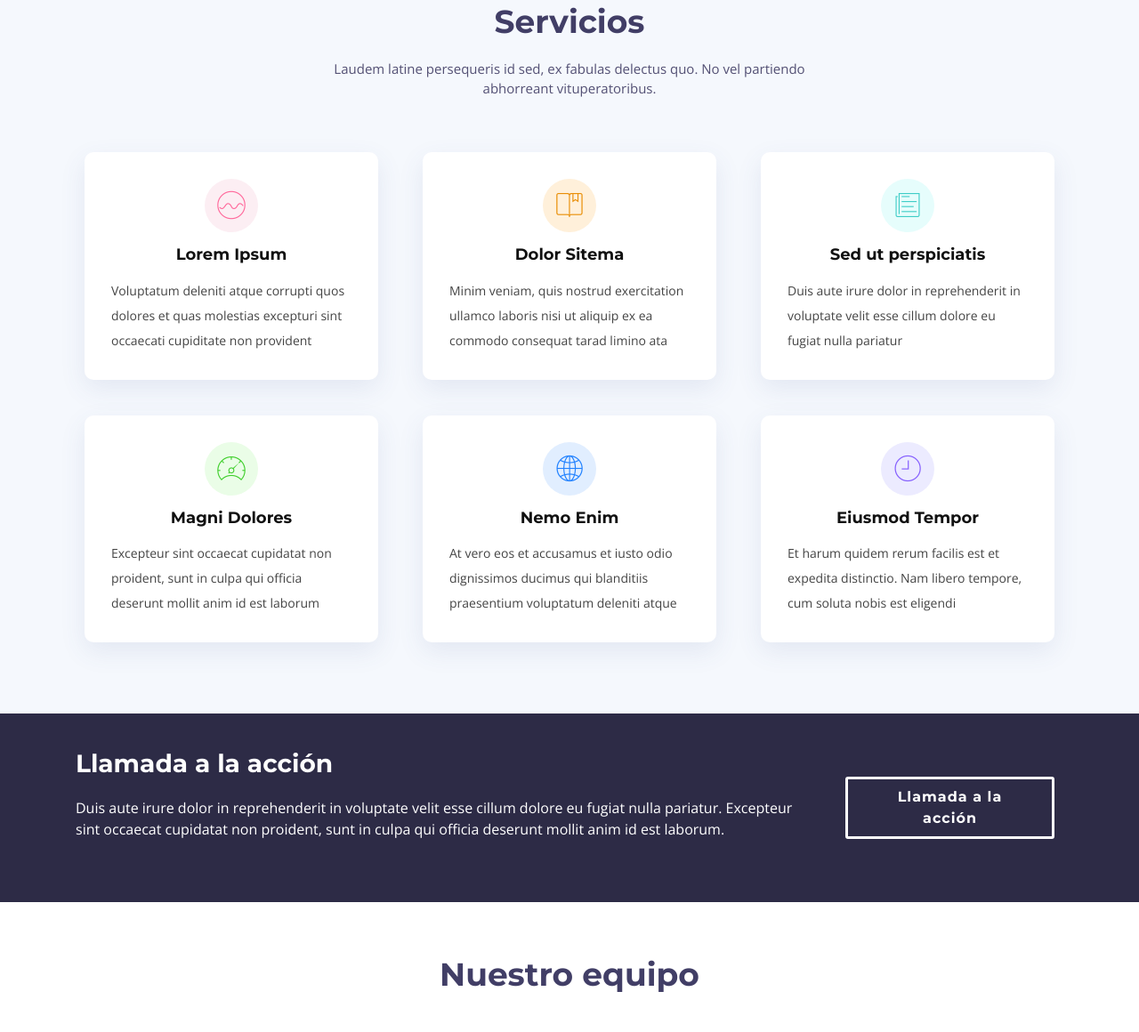
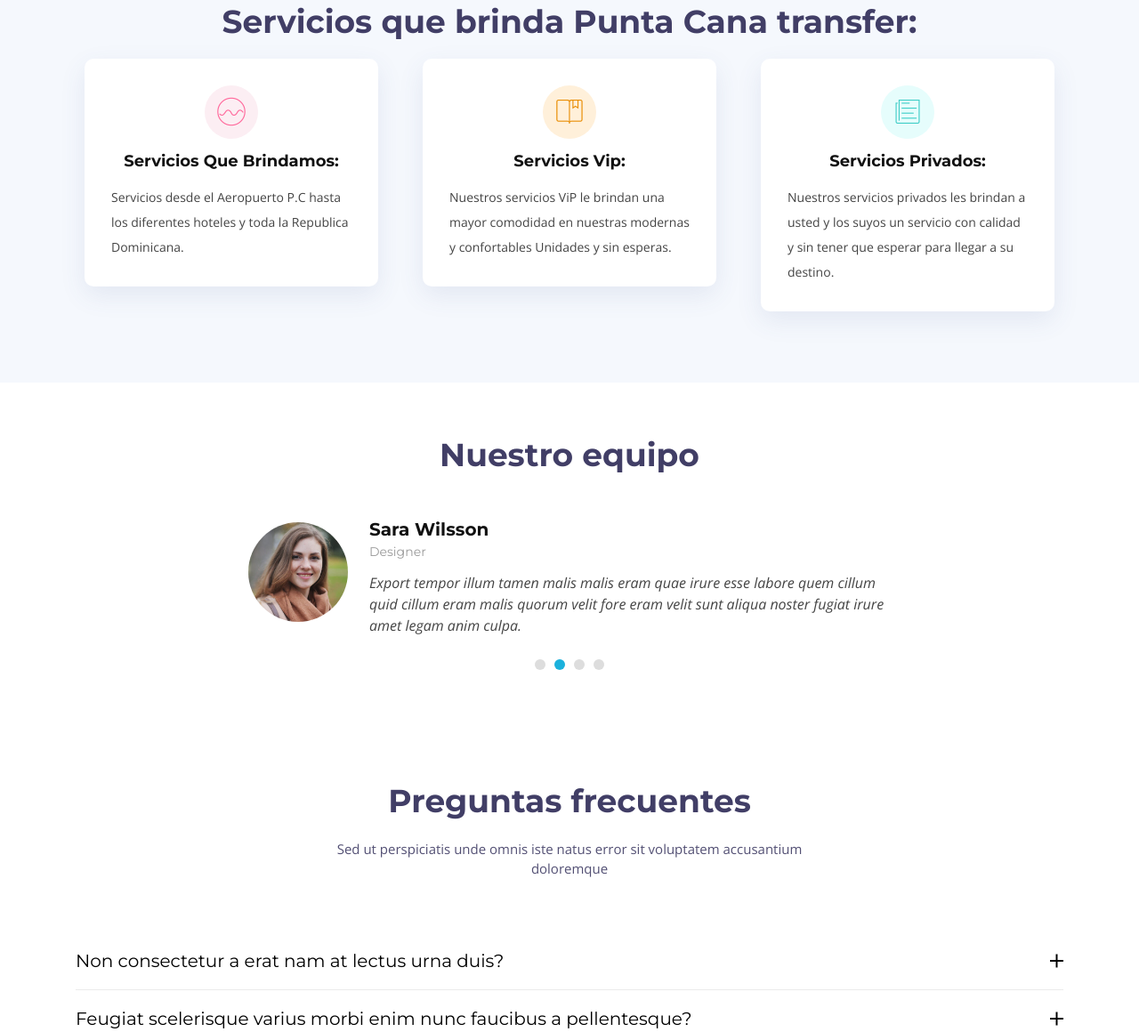
Before and after one commit to fabrod/Cana-Servic-Transport, a plain HTML site: page index.html in a window 1280 px wide. Shown: the part 1640-2800 px from the top of the page at 89% size. Drawn offline with nearby package versions, Linux system fonts and the light colour scheme; files whose address does not match are found by name.

Commit message:
main page updated yo spanish

```diff
--- a/index.html
+++ b/index.html
@@ -2,7 +2,7 @@
 <html lang="en">
 <head>
   <meta charset="utf-8">
-  <title>CANA SERVIC TRANSPORT</title>
+  <title>CANA SERVICES TRANSPORT</title>
   <meta content="width=device-width, initial-scale=1.0" name="viewport">
   <meta content="" name="keywords">
   <meta content="" name="description">
@@ -47,14 +47,14 @@
 
       <div class="logo float-left">
         <!-- Uncomment below if you prefer to use an image logo -->
-        <h1 class="text-light"><a href="#intro" class="scrollto"><span>Cana Servic Transport</span></a></h1>
+        <h1 class="text-light"><a href="#intro" class="scrollto"><span>Cana Services Transport</span></a></h1>
         <!-- <a href="#header" class="scrollto"><img src="img/logo.png" alt="" class="img-fluid"></a> -->
       </div>
 
       <nav class="main-nav float-right d-none d-lg-block">
         <ul>
           <li class="active"><a href="#intro">Home</a></li>
-          <li><a href="#about">Sobre Nosotros</a></li>
+          <li><a href="#about">Quienes somos</a></li>
           <li><a href="#services">Servicios</a></li>
           <li><a href="#footer">Contáctenos</a></li>
         </ul>
@@ -102,15 +102,13 @@
 
           <div class="col-lg-7 col-md-6">
             <div class="about-content">
-              <h2>Sobre nosotros</h2>
-              <h3>Odio sed id eos et laboriosam consequatur eos earum soluta.</h3>
-              <p>Lorem ipsum dolor sit amet, consectetur adipiscing elit, sed do eiusmod tempor incididunt ut labore et dolore magna aliqua.</p>
-              <p>Aut dolor id. Sint aliquam consequatur ex ex labore. Et quis qui dolor nulla dolores neque. Aspernatur consectetur omnis numquam quaerat. Sed fugiat nisi. Officiis veniam molestiae. Et vel ut quidem alias veritatis repudiandae ut fugit. Est ut eligendi aspernatur nulla voluptates veniam iusto vel quisquam. Fugit ut maxime incidunt accusantium totam repellendus eum error. Et repudiandae eum iste qui et ut ab alias.</p>
-              <ul>
-                <li><i class="ion-android-checkmark-circle"></i> Ullamco laboris nisi ut aliquip ex ea commodo consequat.</li>
-                <li><i class="ion-android-checkmark-circle"></i> Duis aute irure dolor in reprehenderit in voluptate velit.</li>
-                <li><i class="ion-android-checkmark-circle"></i> Ullamco laboris nisi ut aliquip ex ea commodo consequat. Duis aute irure dolor in reprehenderit in voluptate trideta storacalaperda mastiro dolore eu fugiat nulla pariatur.</li>
-              </ul>
+              <h2>¿Quienes somos?</h2>
+
+              <p>Somos una compañia que brinda servicios de transporte con calidad y garantia en toda la zona de Bavaro-Punta Cana y hacia los distintos destinos de  toda la Republica Dominicana. Contamos con un personal altamente capacitado para darle las mejores atenciones a nuestros clientes</p>
+              <h2>Mision</h2>
+              <p>
+Nuestra mision es brindar un servicio de transporte es que usted se sienta seguro y confiado con nosotros.</p>
+
             </div>
           </div>
         </div>
@@ -126,8 +124,9 @@
       <div class="container">
 
         <header class="section-header">
-          <h3>Servicios</h3>
-          <p>Laudem latine persequeris id sed, ex fabulas delectus quo. No vel partiendo abhorreant vituperatoribus.</p>
+          <h3>Servicios que brinda Punta Cana transfer:</h3>
+
+
         </header>
 
         <div class="row">
@@ -135,47 +134,30 @@
           <div class="col-md-6 col-lg-4 wow bounceInUp" data-wow-duration="1.4s">
             <div class="box">
               <div class="icon" style="background: #fceef3;"><i class="ion-ios-analytics-outline" style="color: #ff689b;"></i></div>
-              <h4 class="title"><a href="">Lorem Ipsum</a></h4>
-              <p class="description">Voluptatum deleniti atque corrupti quos dolores et quas molestias excepturi sint occaecati cupiditate non provident</p>
+              <h4 class="title"><a href="">Servicios Que Brindamos:</a></h4>
+              <p class="description">Servicios desde el Aeropuerto P.C hasta los diferentes hoteles y toda la Republica Dominicana.</p>
             </div>
           </div>
           <div class="col-md-6 col-lg-4 wow bounceInUp" data-wow-duration="1.4s">
             <div class="box">
               <div class="icon" style="background: #fff0da;"><i class="ion-ios-bookmarks-outline" style="color: #e98e06;"></i></div>
-              <h4 class="title"><a href="">Dolor Sitema</a></h4>
-              <p class="description">Minim veniam, quis nostrud exercitation ullamco laboris nisi ut aliquip ex ea commodo consequat tarad limino ata</p>
+              <h4 class="title"><a href="">Servicios Vip:</a></h4>
+              <p class="description">Nuestros servicios ViP le brindan una mayor comodidad en nuestras modernas y confortables Unidades y sin esperas.</p>
             </div>
           </div>
 
           <div class="col-md-6 col-lg-4 wow bounceInUp" data-wow-delay="0.1s" data-wow-duration="1.4s">
             <div class="box">
               <div class="icon" style="background: #e6fdfc;"><i class="ion-ios-paper-outline" style="color: #3fcdc7;"></i></div>
-              <h4 class="title"><a href="">Sed ut perspiciatis</a></h4>
-              <p class="description">Duis aute irure dolor in reprehenderit in voluptate velit esse cillum dolore eu fugiat nulla pariatur</p>
-            </div>
-          </div>
-          <div class="col-md-6 col-lg-4 wow bounceInUp" data-wow-delay="0.1s" data-wow-duration="1.4s">
-            <div class="box">
-              <div class="icon" style="background: #eafde7;"><i class="ion-ios-speedometer-outline" style="color:#41cf2e;"></i></div>
-              <h4 class="title"><a href="">Magni Dolores</a></h4>
-              <p class="description">Excepteur sint occaecat cupidatat non proident, sunt in culpa qui officia deserunt mollit anim id est laborum</p>
+              <h4 class="title"><a href="">Servicios Privados:</a></h4>
+              <p class="description">Nuestros servicios privados les brindan a usted y los suyos un servicio con calidad y sin tener que esperar para llegar a su destino.
+              </p>
             </div>
           </div>
 
-          <div class="col-md-6 col-lg-4 wow bounceInUp" data-wow-delay="0.2s" data-wow-duration="1.4s">
-            <div class="box">
-              <div class="icon" style="background: #e1eeff;"><i class="ion-ios-world-outline" style="color: #2282ff;"></i></div>
-              <h4 class="title"><a href="">Nemo Enim</a></h4>
-              <p class="description">At vero eos et accusamus et iusto odio dignissimos ducimus qui blanditiis praesentium voluptatum deleniti atque</p>
-            </div>
-          </div>
-          <div class="col-md-6 col-lg-4 wow bounceInUp" data-wow-delay="0.2s" data-wow-duration="1.4s">
-            <div class="box">
-              <div class="icon" style="background: #ecebff;"><i class="ion-ios-clock-outline" style="color: #8660fe;"></i></div>
-              <h4 class="title"><a href="">Eiusmod Tempor</a></h4>
-              <p class="description">Et harum quidem rerum facilis est et expedita distinctio. Nam libero tempore, cum soluta nobis est eligendi</p>
-            </div>
-          </div>
+
+
+
 
         </div>
 
@@ -183,23 +165,7 @@
     </section><!-- #services -->
 
 
-    <!--==========================
-      Call To Action Section
-    ============================-->
-    <section id="call-to-action" class="wow fadeInUp">
-      <div class="container">
-        <div class="row">
-          <div class="col-lg-9 text-center text-lg-left">
-            <h3 class="cta-title">Llamada a la acción</h3>
-            <p class="cta-text"> Duis aute irure dolor in reprehenderit in voluptate velit esse cillum dolore eu fugiat nulla pariatur. Excepteur sint occaecat cupidatat non proident, sunt in culpa qui officia deserunt mollit anim id est laborum.</p>
-          </div>
-          <div class="col-lg-3 cta-btn-container text-center">
-            <a class="cta-btn align-middle" href="#">Llamada a la acción</a>
-          </div>
-        </div>
 
-      </div>
-    </section><!-- #call-to-action -->
 
 
 
@@ -360,7 +326,7 @@
                 <div class="col-sm-6">
 
                   <div class="footer-info">
-                    <h3>CANA SERVIC TRANSPORT</h3>
+                    <h3>CANA SERVICES TRANSPORT</h3>
                     <p>Cras fermentum odio eu feugiat lide par naso tierra. Justo eget nada terra videa magna derita valies darta donna mare fermentum iaculis eu non diam phasellus. Scelerisque felis imperdiet proin fermentum leo. Amet volutpat consequat mauris nunc congue.</p>
                   </div>
 
```
